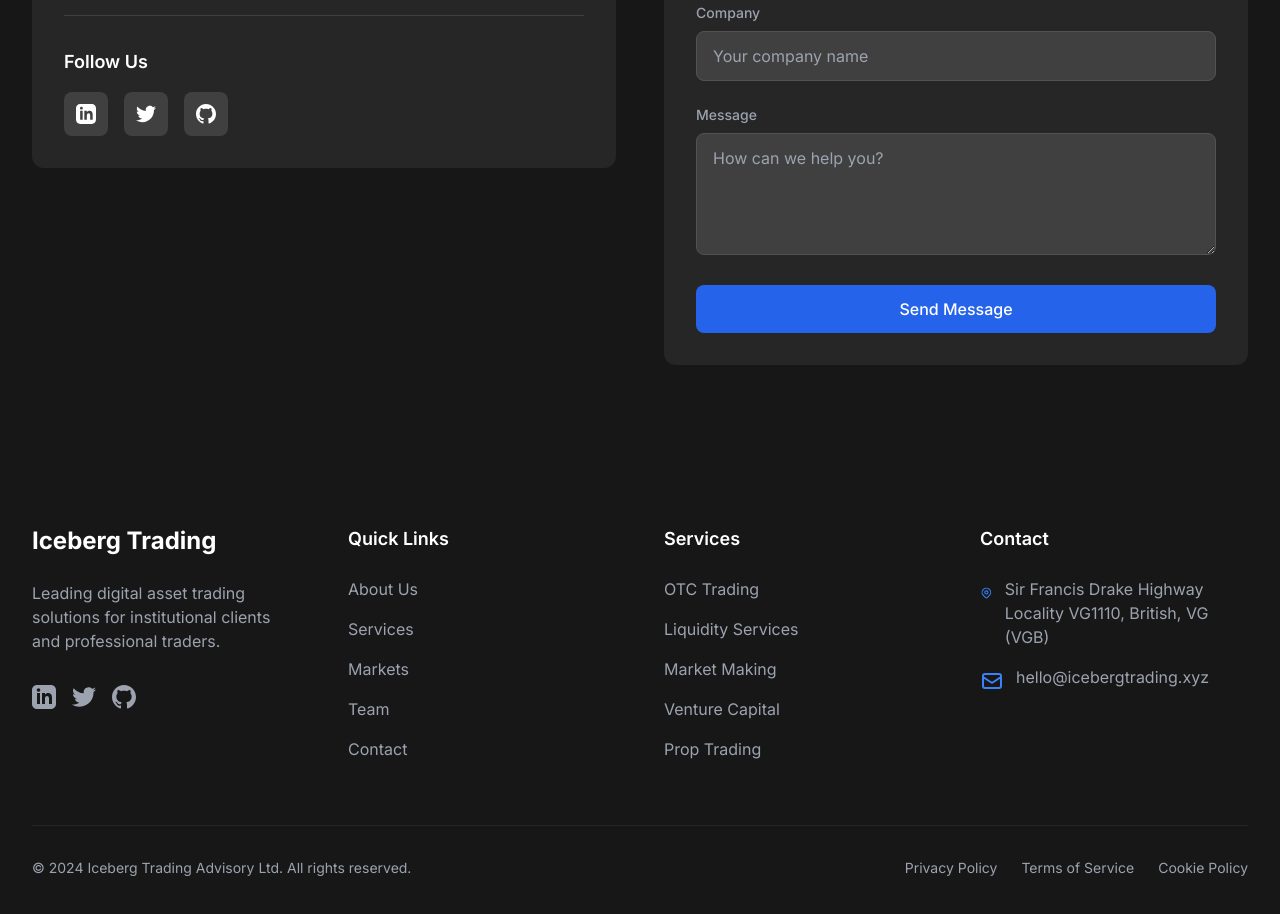
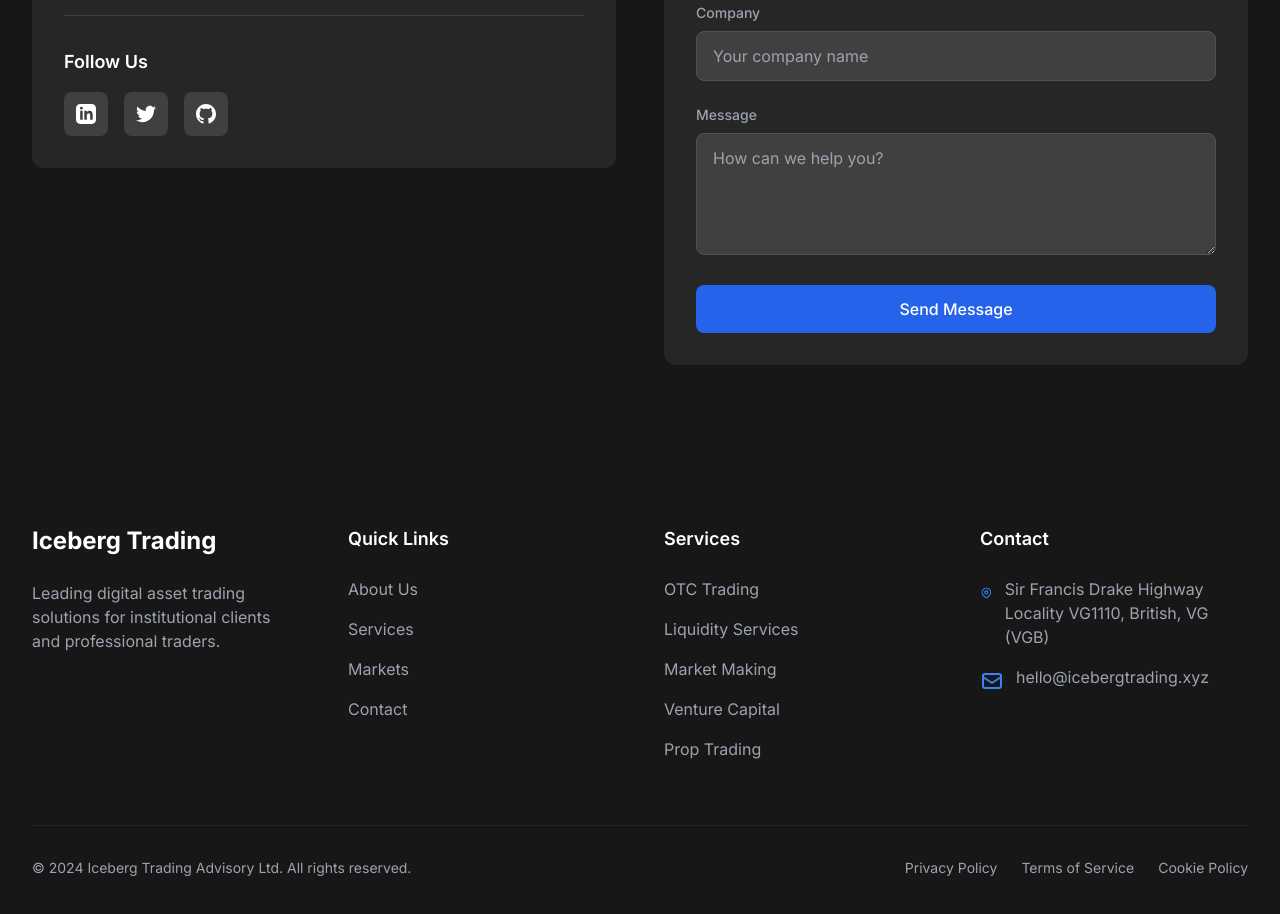
Before and after one commit to ShivamGupta1977/web2, a plain HTML site: page index.html in a window 1280 px wide. Shown: the part 4562-5476 px from the top of the page. Drawn offline with nearby package versions, Linux system fonts and the light colour scheme.

Commit message:
Updated index.html

```diff
--- a/index.html
+++ b/index.html
@@ -1118,7 +1118,7 @@
         <div>
           <div class="text-2xl font-bold text-white mb-6">Iceberg Trading</div>
           <p class="text-gray-400 mb-8">Leading digital asset trading solutions for institutional clients and professional traders.</p>
-          <div class="flex space-x-4">
+          <!-- <div class="flex space-x-4">
             <a href="#" class="text-gray-400 hover:text-blue-500 transition-colors">
               <svg class="w-6 h-6" fill="currentColor" viewBox="0 0 24 24">
                 <path d="M19 0h-14c-2.761 0-5 2.239-5 5v14c0 2.761 2.239 5 5 5h14c2.762 0 5-2.239 5-5v-14c0-2.761-2.238-5-5-5zm-11 19h-3v-11h3v11zm-1.5-12.268c-.966 0-1.75-.79-1.75-1.764s.784-1.764 1.75-1.764 1.75.79 1.75 1.764-.783 1.764-1.75 1.764zm13.5 12.268h-3v-5.604c0-3.368-4-3.113-4 0v5.604h-3v-11h3v1.765c1.396-2.586 7-2.777 7 2.476v6.759z"/>
@@ -1134,7 +1134,7 @@
                 <path d="M12 0c-6.626 0-12 5.373-12 12 0 5.302 3.438 9.8 8.207 11.387.599.111.793-.261.793-.577v-2.234c-3.338.726-4.033-1.416-4.033-1.416-.546-1.387-1.333-1.756-1.333-1.756-1.089-.745.083-.729.083-.729 1.205.084 1.839 1.237 1.839 1.237 1.07 1.834 2.807 1.304 3.492.997.107-.775.418-1.305.762-1.604-2.665-.305-5.467-1.334-5.467-5.931 0-1.311.469-2.381 1.236-3.221-.124-.303-.535-1.524.117-3.176 0 0 1.008-.322 3.301 1.23.957-.266 1.983-.399 3.003-.404 1.02.005 2.047.138 3.006.404 2.291-1.552 3.297-1.23 3.297-1.23.653 1.653.242 2.874.118 3.176.77.84 1.235 1.911 1.235 3.221 0 4.609-2.807 5.624-5.479 5.921.43.372.823 1.102.823 2.222v3.293c0 .319.192.694.801.576 4.765-1.589 8.199-6.086 8.199-11.386 0-6.627-5.373-12-12-12z"/>
               </svg>
             </a>
-          </div>
+          </div> -->
         </div>
 
         <!-- Quick Links -->
@@ -1144,7 +1144,6 @@
             <li><a href="#about" class="text-gray-400 hover:text-blue-500 transition-colors">About Us</a></li>
             <li><a href="#services" class="text-gray-400 hover:text-blue-500 transition-colors">Services</a></li>
             <li><a href="#markets" class="text-gray-400 hover:text-blue-500 transition-colors">Markets</a></li>
-            <li><a href="#team" class="text-gray-400 hover:text-blue-500 transition-colors">Team</a></li>
             <li><a href="#contact" class="text-gray-400 hover:text-blue-500 transition-colors">Contact</a></li>
           </ul>
         </div>
```
